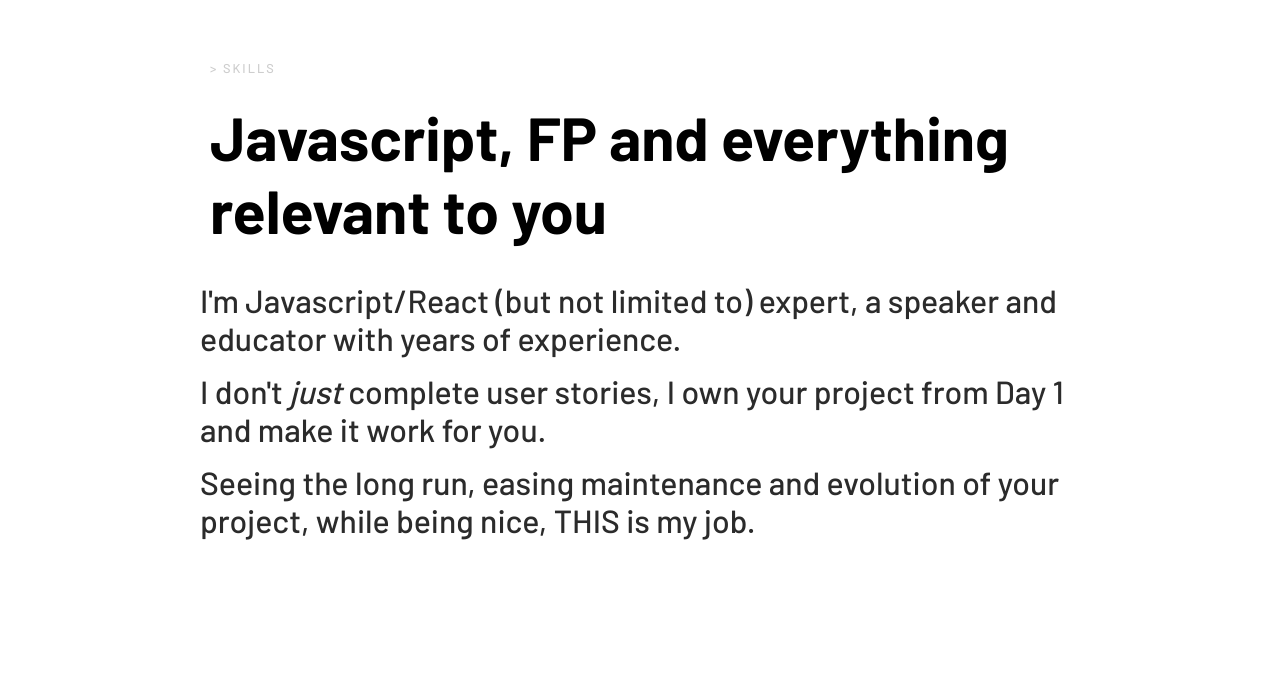
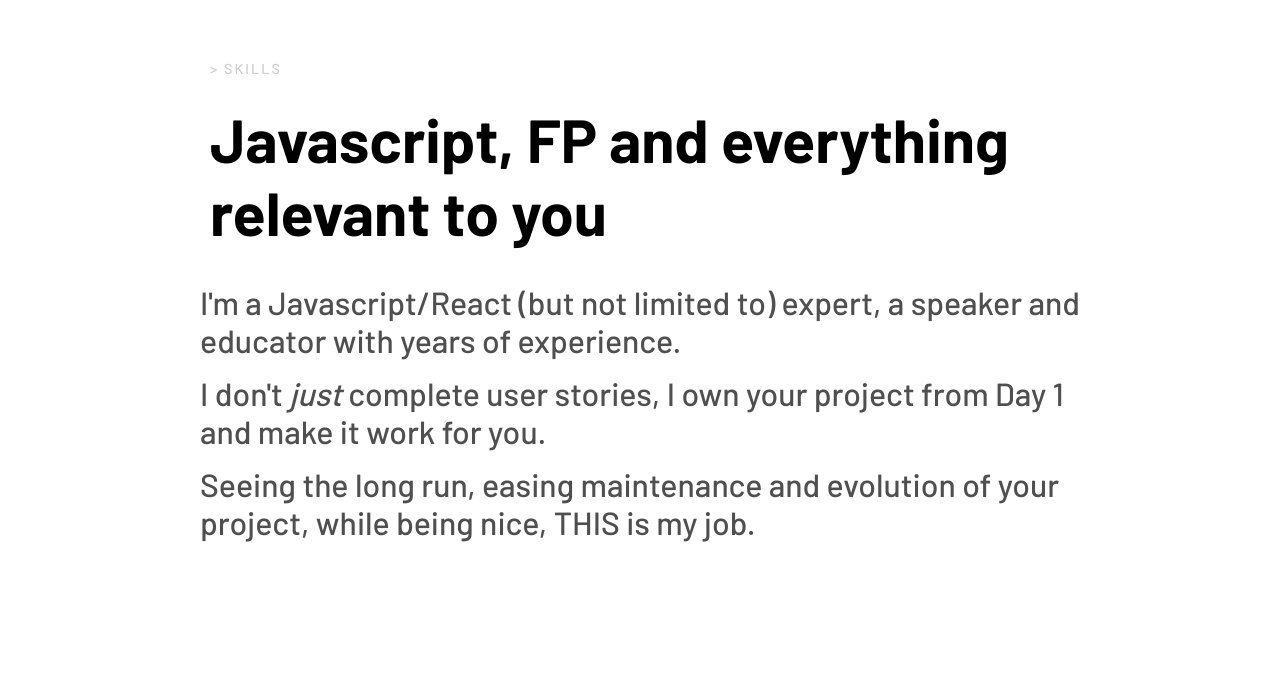
Before and after one commit to tclain/tclain.github.io-source, a Gatsby site: page / in a window 1280 px wide. Shown: the part 958-1649 px from the top of the page. Built offline with nearby package versions, Linux system fonts and the light colour scheme; Gatsby itself is replaced by a stand-in of ours; grey boxes are pictures that could not be loaded.

Commit message:
fix typo

```diff
--- a/src/pages/index.js
+++ b/src/pages/index.js
@@ -24,7 +24,7 @@ const IndexPage = () => (
         <HeaderWrapper>
           <FadedHeader>> whoami</FadedHeader>
           <HugeHeader>
-            Hi !<br /> I'm your new fullstack consultant
+            Hi !<br /> I'm Timothee, your new fullstack consultant
           </HugeHeader>
           <Nav>
             <NavItem target="_blank" href="https://linkedin.com/in/tclain">
@@ -49,7 +49,7 @@ const IndexPage = () => (
           <HugeHeader>Javascript, FP and everything relevant to you</HugeHeader>
         </HeaderWrapper>
         <Text>
-          I'm Javascript/React (but not limited to) expert, a speaker and
+          I'm a Javascript/React (but not limited to) expert, a speaker and
           educator with years of experience.
         </Text>
         <Text>
--- a/src/styled/header.js
+++ b/src/styled/header.js
@@ -17,7 +17,7 @@ export const HugeHeader = styled.h1`
 
 export const FadedHeader = styled.h3`
   padding: 10px;
-  font-size: 0.8em;
+  font-size: 0.9em;
   margin-top: 0.3em;
   margin-bottom: 0.3em;
   font-family: Barlow;
--- a/src/styled/text.js
+++ b/src/styled/text.js
@@ -1,8 +1,8 @@
 import styled from 'styled-components'
 
 export const Text = styled.div`
-font-weight: lighter;
-  color: #2b2b2b
+  font-weight: lighter;
+  color: #4f4f4f;
   margin-top: 15px;
   font-size: 2rem;
   margin-left: 10px;
```
